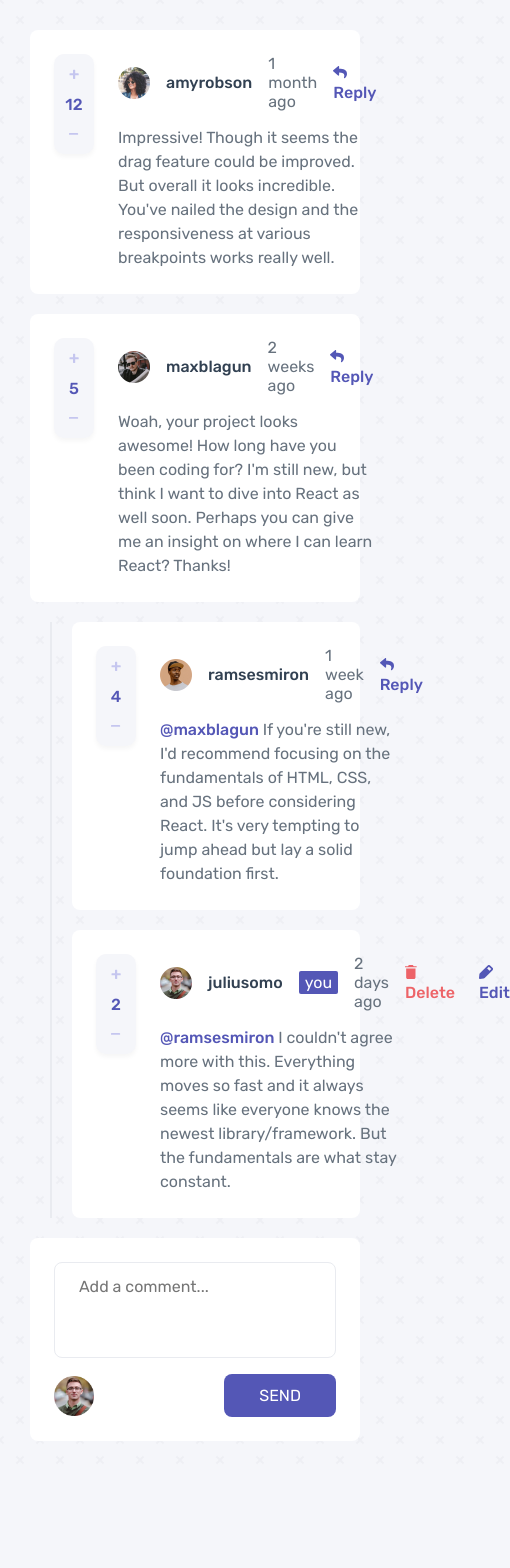
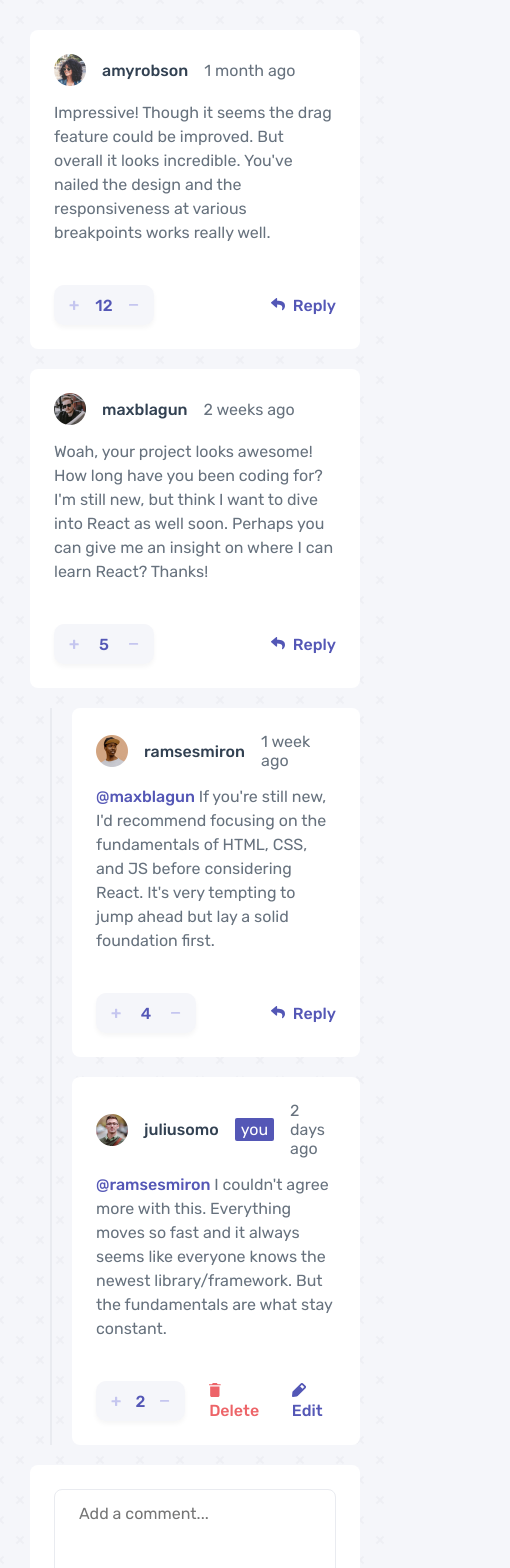
Before and after one commit to adarshcodes/interective-comment-section, a React (Create React App) app: page / in a window 390 px wide. Shown: the top 1568 px of the page, 510 px wide, since content can reach past the window. Before the commit the page ends 1471 px from the top, so only its background shows below. Built offline with nearby package versions, Linux system fonts and the light colour scheme.

Commit message:
added responsiveness to the whole compoenents

```diff
--- a/src/assets/sass/components/_comment.scss
+++ b/src/assets/sass/components/_comment.scss
@@ -56,6 +56,11 @@
 	background-color: $white;
 	padding: 2.4rem;
 	display: flex;
+
+	@media screen and (max-width: 770px) {
+		flex-direction: column;
+		gap: 4rem;
+	}
 
 	.comment-data,
 	.replies-data {
@@ -170,3 +175,13 @@
 		align-self: flex-end;
 	}
 }
+
+.reply-mobile {
+	display: none;
+
+	@media screen and (max-width: 770px) {
+		display: flex;
+		justify-content: space-between;
+		align-items: center;
+	}
+}
--- a/src/assets/sass/components/_votes.scss
+++ b/src/assets/sass/components/_votes.scss
@@ -10,6 +10,14 @@
 	height: 10rem;
 	padding: 1rem 1.5rem;
 	margin-right: 2.4rem;
+
+	@media screen and (max-width: 770px) {
+		flex-direction: row;
+		width: 10rem;
+		height: 4rem;
+		padding: 1.5rem 1rem;
+		display: none;
+	}
 
 	&__vote-icon {
 		position: relative;
@@ -44,3 +52,9 @@
 		color: $moderate-blue;
 	}
 }
+
+.mobileVersion {
+	@media screen and (max-width: 770px) {
+		display: flex;
+	}
+}
--- a/src/assets/sass/main.css
+++ b/src/assets/sass/main.css
@@ -103,6 +103,13 @@ body {
   background-color: #ffffff;
   padding: 2.4rem;
   display: flex;
+}
+@media screen and (max-width: 770px) {
+  .comment,
+.replies {
+    flex-direction: column;
+    gap: 4rem;
+  }
 }
 .comment .comment-data,
 .comment .replies-data,
@@ -216,6 +223,17 @@ body {
   align-self: flex-end;
 }
 
+.reply-mobile {
+  display: none;
+}
+@media screen and (max-width: 770px) {
+  .reply-mobile {
+    display: flex;
+    justify-content: space-between;
+    align-items: center;
+  }
+}
+
 .vote-counter {
   user-select: none;
   box-shadow: rgba(0, 0, 0, 0.04) 0px 3px 5px;
@@ -229,6 +247,15 @@ body {
   height: 10rem;
   padding: 1rem 1.5rem;
   margin-right: 2.4rem;
+}
+@media screen and (max-width: 770px) {
+  .vote-counter {
+    flex-direction: row;
+    width: 10rem;
+    height: 4rem;
+    padding: 1.5rem 1rem;
+    display: none;
+  }
 }
 .vote-counter__vote-icon {
   position: relative;
@@ -258,6 +285,12 @@ body {
   font-size: 1.6rem;
   font-weight: 500;
   color: #5457b6;
+}
+
+@media screen and (max-width: 770px) {
+  .mobileVersion {
+    display: flex;
+  }
 }
 
 .new-comment {
--- a/src/components/Comment.jsx
+++ b/src/components/Comment.jsx
@@ -60,7 +60,7 @@ export default function Comment({
 						{currentUser === username ? <Tag /> : null}
 						<div className="comment-time">{time}</div>
 						{currentUser === username ? (
-							<div className="edit-and-delete">
+							<div className="edit-and-delete desktop-version">
 								<div className="deleteBtn" onClick={deleteComment}>
 									<img
 										src={`${process.env.PUBLIC_URL}/images/icon-delete.svg`}
@@ -84,7 +84,7 @@ export default function Comment({
 							</div>
 						) : (
 							<div
-								className="replyBtn"
+								className="replyBtn desktop-version"
 								onClick={() => {
 									setReply(!reply);
 								}}
@@ -120,6 +120,48 @@ export default function Comment({
 						)}
 					</div>
 				</div>
+
+				<div className="reply-mobile">
+					<VoteCounter score={score} mobileVersion={"mobileVersion"} />
+
+					{currentUser === username ? (
+						<div className="edit-and-delete">
+							<div className="deleteBtn" onClick={deleteComment}>
+								<img
+									src={`${process.env.PUBLIC_URL}/images/icon-delete.svg`}
+									alt="delete-icon"
+								/>
+								Delete
+							</div>
+
+							<div
+								className="editBtn"
+								onClick={() => {
+									setEdit(content);
+								}}
+							>
+								<img
+									src={`${process.env.PUBLIC_URL}/images/icon-edit.svg`}
+									alt="edit-icon"
+								/>
+								Edit
+							</div>
+						</div>
+					) : (
+						<div
+							className="replyBtn"
+							onClick={() => {
+								setReply(!reply);
+							}}
+						>
+							<img
+								src={`${process.env.PUBLIC_URL}/images/icon-reply.svg`}
+								alt="reply-icon"
+							/>
+							Reply
+						</div>
+					)}
+				</div>
 			</div>
 
 			{reply ? (
--- a/src/components/Replies.jsx
+++ b/src/components/Replies.jsx
@@ -34,7 +34,7 @@ export default function Replies({
 						{currentUser === username ? <Tag /> : null}
 						<div className="comment-time">{replyTime}</div>
 						{currentUser === username ? (
-							<div className="edit-and-delete">
+							<div className="edit-and-delete desktop-version">
 								<div className="deleteBtn" onClick={deleteReply}>
 									<img
 										src={`${process.env.PUBLIC_URL}/images/icon-delete.svg`}
@@ -58,7 +58,7 @@ export default function Replies({
 							</div>
 						) : (
 							<div
-								className="replyBtn"
+								className="replyBtn desktop-version"
 								onClick={() => {
 									setReply(!reply);
 								}}
@@ -98,6 +98,48 @@ export default function Replies({
 						)}
 					</div>
 				</div>
+
+				<div className="reply-mobile">
+					<VoteCounter score={repliesScore} mobileVersion={"mobileVersion"} />
+
+					{currentUser === username ? (
+						<div className="edit-and-delete">
+							<div className="deleteBtn" onClick={deleteReply}>
+								<img
+									src={`${process.env.PUBLIC_URL}/images/icon-delete.svg`}
+									alt="delete-icon"
+								/>
+								Delete
+							</div>
+
+							<div
+								className="editBtn"
+								onClick={() => {
+									setEdit(repliesContent);
+								}}
+							>
+								<img
+									src={`${process.env.PUBLIC_URL}/images/icon-edit.svg`}
+									alt="edit-icon"
+								/>
+								Edit
+							</div>
+						</div>
+					) : (
+						<div
+							className="replyBtn "
+							onClick={() => {
+								setReply(!reply);
+							}}
+						>
+							<img
+								src={`${process.env.PUBLIC_URL}/images/icon-reply.svg`}
+								alt="reply-icon"
+							/>
+							Reply
+						</div>
+					)}
+				</div>
 			</div>
 
 			{reply ? (
--- a/src/components/VoteCounter.jsx
+++ b/src/components/VoteCounter.jsx
@@ -1,7 +1,7 @@
 import React, { useState } from "react";
 import "../assets/sass/main.css";
 
-export default function VoteCounter({ score }) {
+export default function VoteCounter({ score, mobileVersion }) {
 	// creating counter state
 	const [votes, setVotes] = useState(score);
 
@@ -20,7 +20,7 @@ export default function VoteCounter({ score }) {
 	}
 
 	return (
-		<div className="vote-counter">
+		<div className={`vote-counter ${mobileVersion}`}>
 			<div
 				className="vote-counter__vote-icon vote-counter__upvote-icon"
 				onClick={upvote}
```
Also changed, not shown: 1 other file (tests, documents, lock files or other folders).
